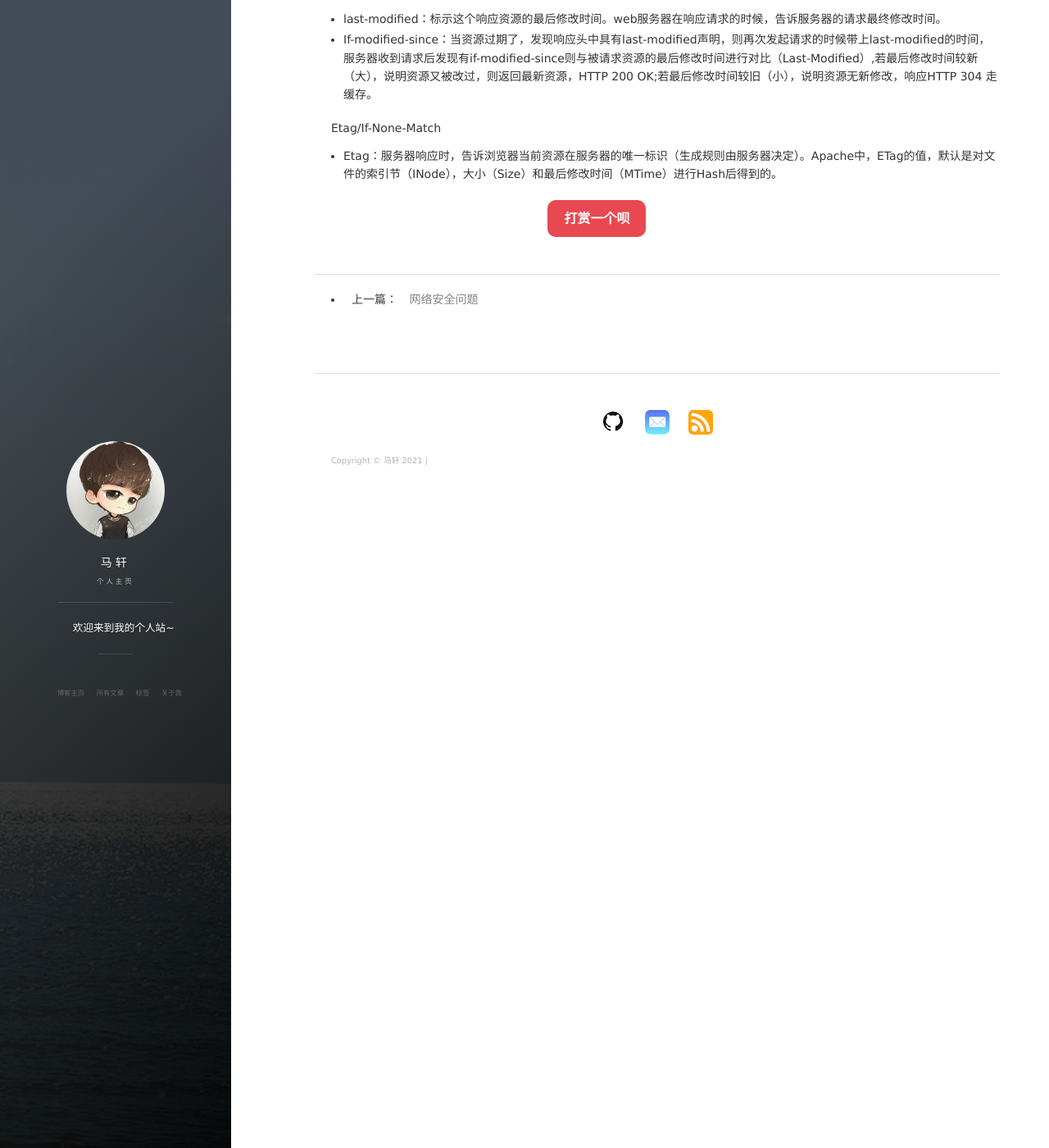
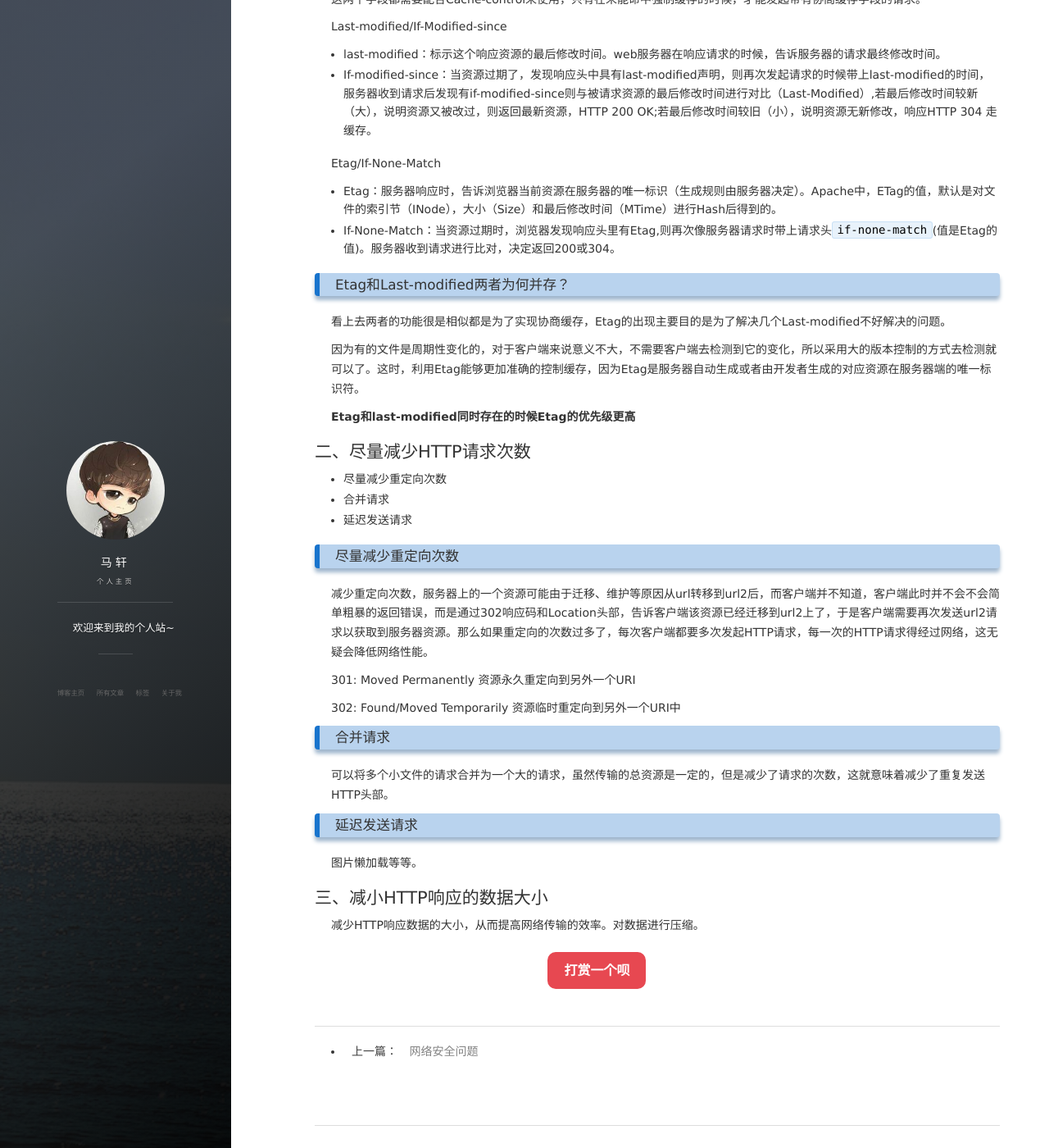
Before and after one commit to basicButtons/basicButtons.github.io, a Jekyll site: the page built from _posts/2021-07-28-HTTP1.1如何优化.md, in a window 1280 px wide and 1400 px high, scrolled down 2363 px. Shown: the whole window at 82% size. Built offline with Jekyll 4.4.1, drawn with Linux system fonts in a browser that asks for light colours; nearby versions of some CDN libraries; comment, search, counter and statistics services are not loaded; some of the changed text lies outside the part shown.

Commit message:
add network page

```diff
--- a/_posts/2021-07-28-HTTP1.1如何优化.md
+++ b/_posts/2021-07-28-HTTP1.1如何优化.md
@@ -17,11 +17,11 @@ tags: zyb_note
 
 
 
-### 一、尽量避免发送请求
+## 一、尽量避免发送请求
 
 缓存技术，客户端会把第一次请求以及其响应的数据保存在本地磁盘中，其中可以将通过key:value的形式去保存缓存的数据。
 
-#### 1.1 强制缓存，协商缓存的关系与区别：
+### 1.1 强制缓存，协商缓存的关系与区别：
 
 浏览器第一次打开一个网页获取资源后，根据返回的header信息来告诉如何缓存资源。浏览器第一次请求。
 
@@ -35,7 +35,7 @@ tags: zyb_note
 
  在后续的请求中，在发送之前，会首先检查本地缓存，是否含有该请求的结果。如果有的话，就先去检查其头部是否命中强制缓存（Expires 、cache-control），若命中直接从缓存中获取资源信息，包括缓存header信息，本次请求就不会与服务器进行通信。如果没有命中的话，就会发送网络请求，但是在发送的时候需要带上其头部有关的字段（Etag/If-none-match  和  Last-modified/If-modified-since）由服务器来判断是否命中协商缓存，如果命中的话，就返回一个 304 not modified，那么客户端直接从缓存中获取数据，如果返回了新的数据，那么就在缓存中更新相关的信息。
 
-#### 强制缓存相关字段
+### 强制缓存相关字段
 
 ##### Expires策略：
 
@@ -55,7 +55,9 @@ Http协议头：Cache-control 其value可以为 `private`、 `no-cache` 、`no-s
 4. no-store表示全面禁止缓存。
 5. max-age指示客户机可以接收生存期不大于指定时间（以秒为单位）的响应。
 
-#### 协商缓存的相关字段
+**如果cache-control与expires同时存在的话，cache-control的优先级高于expires**
+
+### 协商缓存的相关字段
 
 Last-modified/If-Modified-since 和 Etag/If-None-Match 这两组搭档是成对出现的，也就说第一次请求中出现了Last-modified，那么接下来的请求中就会带上If-Modified-Since字段，如果第一次请求中带有Etag字段的话，那么接下来的请求中就会带有If-None-Match字段。
 
@@ -69,3 +71,46 @@ Last-modified/If-Modified-since
 Etag/If-None-Match
 
 - Etag：服务器响应时，告诉浏览器当前资源在服务器的唯一标识（生成规则由服务器决定）。Apache中，ETag的值，默认是对文件的索引节（INode），大小（Size）和最后修改时间（MTime）进行Hash后得到的。
+- If-None-Match：当资源过期时，浏览器发现响应头里有Etag,则再次像服务器请求时带上请求头`if-none-match`(值是Etag的值)。服务器收到请求进行比对，决定返回200或304。
+
+
+
+### Etag和Last-modified两者为何并存？
+
+看上去两者的功能很是相似都是为了实现协商缓存，Etag的出现主要目的是为了解决几个Last-modified不好解决的问题。
+
+因为有的文件是周期性变化的，对于客户端来说意义不大，不需要客户端去检测到它的变化，所以采用大的版本控制的方式去检测就可以了。这时，利用Etag能够更加准确的控制缓存，因为Etag是服务器自动生成或者由开发者生成的对应资源在服务器端的唯一标识符。
+
+**Etag和last-modified同时存在的时候Etag的优先级更高**
+
+## 二、尽量减少HTTP请求次数
+
+- 尽量减少重定向次数
+- 合并请求
+- 延迟发送请求
+
+### 尽量减少重定向次数
+
+减少重定向次数，服务器上的一个资源可能由于迁移、维护等原因从url转移到url2后，而客户端并不知道，客户端此时并不会不会简单粗暴的返回错误，而是通过302响应码和Location头部，告诉客户端该资源已经迁移到url2上了，于是客户端需要再次发送url2请求以获取到服务器资源。那么如果重定向的次数过多了，每次客户端都要多次发起HTTP请求，每一次的HTTP请求得经过网络，这无疑会降低网络性能。
+
+301: Moved Permanently  资源永久重定向到另外一个URI
+
+302: Found/Moved Temporarily 资源临时重定向到另外一个URI中
+
+
+
+### 合并请求
+
+可以将多个小文件的请求合并为一个大的请求，虽然传输的总资源是一定的，但是减少了请求的次数，这就意味着减少了重复发送HTTP头部。
+
+
+
+### 延迟发送请求
+
+图片懒加载等等。
+
+
+
+## 三、减小HTTP响应的数据大小
+
+减少HTTP响应数据的大小，从而提高网络传输的效率。对数据进行压缩。
```
